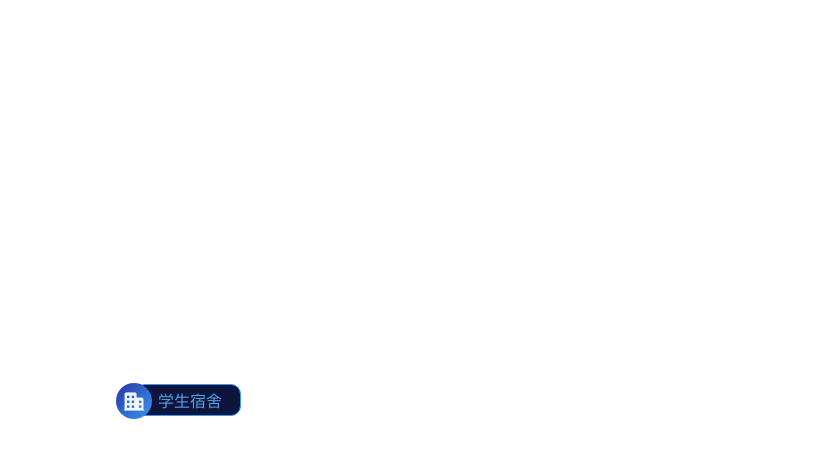
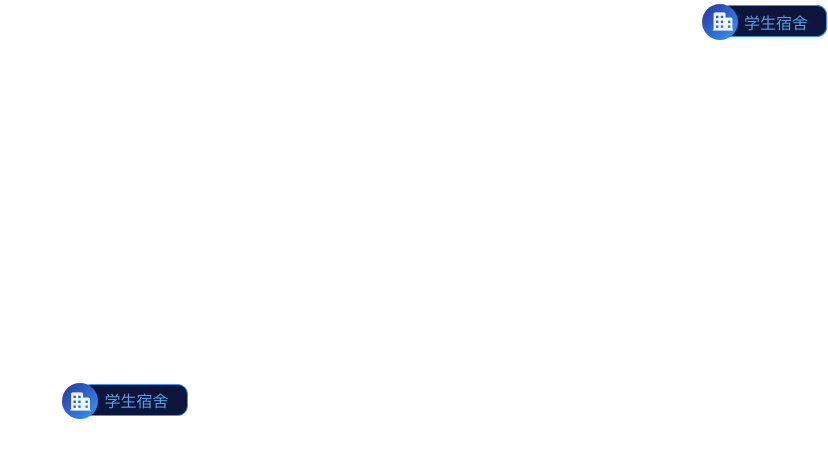
Before and after one commit to cc-hearts/ui-demi, a Vue app: page /#/pages/visualButtonMask in a window 1280 px wide. Shown: the top 458 px of the page, without its empty margins (452-1280 px from the left). Built offline with nearby package versions, Linux system fonts and the light colour scheme.

Commit message:
feat:add html2canvas

```diff
--- a/package.json
+++ b/package.json
@@ -11,6 +11,7 @@
   },
   "dependencies": {
     "core-js": "^3.6.5",
+    "html2canvas": "^1.4.1",
     "nprogress": "^0.2.0",
     "register-service-worker": "^1.7.1",
     "vue": "^2.6.11",
--- a/src/common/visual/button.vue
+++ b/src/common/visual/button.vue
@@ -1,25 +1,35 @@
 <template>
   <div class="flex">
-    <div class="container">
-      <div class="visual-button">
-        <div class="visual-button-prefix-icon iconfont icon-sushe"></div>
-        学生宿舍
+    <div class="container" ref="visualButton">
+      <div>
+        <div class="visual-button">
+          <div class="visual-button-prefix-icon iconfont icon-sushe"></div>
+          学生宿舍
+          <slot></slot>
+        </div>
       </div>
     </div>
+    <div ref="showCanvas"></div>
   </div>
 </template>
 
 <script>
 // 可视化button
+import html2canvas from 'html2canvas';
 export default {
   name: 'visual-button',
+  mounted() {
+    html2canvas(this.$refs.visualButton).then((canvas) => {
+      this.$refs.showCanvas.appendChild(canvas);
+    });
+  },
 };
 </script>
 
 <style lang="less" scoped>
 .visual-button {
   display: inline-block;
-  padding: 3px 18px;
+  padding: 3px 18px 3px 28px;
   padding-left: 22px;
   border: 1px solid #3b99f1;
   border-radius: 10px;
@@ -68,5 +78,6 @@ export default {
 }
 .container {
   margin: auto;
+  padding: 5px 0 5px 20px;
 }
 </style>
```
